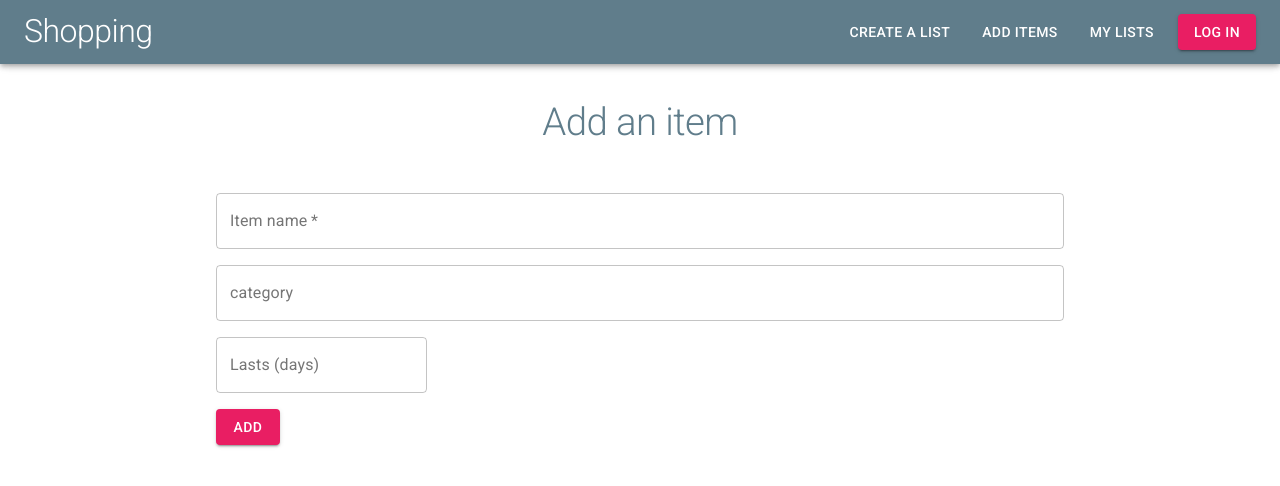
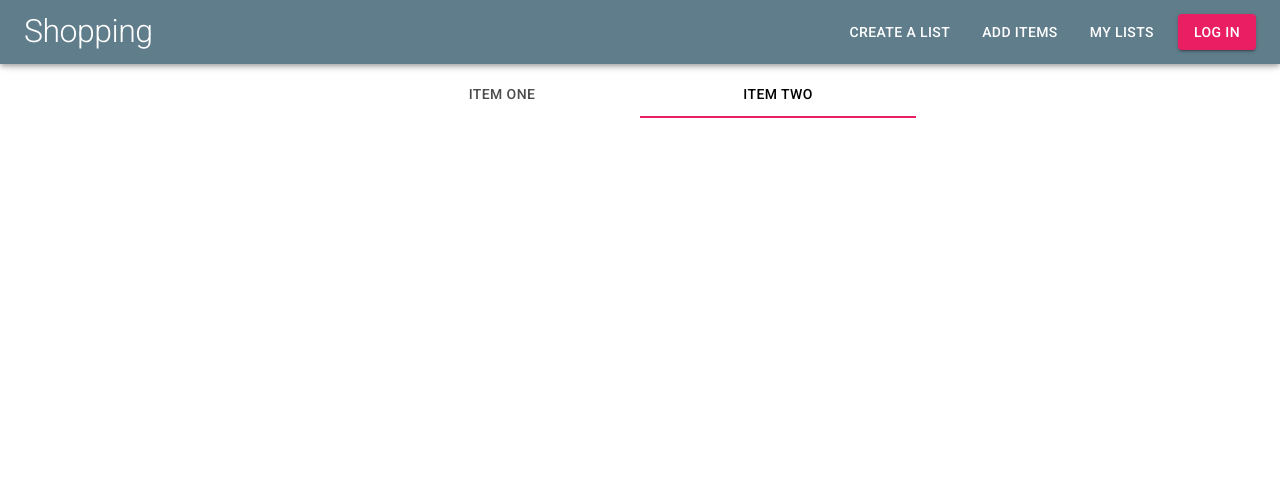
Before and after one commit to MrtnOj/Shopping-list, a React (Create React App) app: page /useritems in a window 1280 px wide. Shown: the top 486 px of the page. Built offline with nearby package versions, Linux system fonts and the light colour scheme; no server answers.

Commit message:
started work on edit page for user items and categories

```diff
--- a/src/components/App/App.tsx
+++ b/src/components/App/App.tsx
@@ -7,6 +7,7 @@ import LogIn from '../LogIn'
 import Register from '../Register'
 import MyLists from '../MyLists'
 import ListView from '../ListView'
+import UserItemsAndCategories from '../UserItemsAndCategories'
 import './App.css'
 
 function App() {
@@ -16,6 +17,7 @@ function App() {
       <Route path="/createlist" component={CreateList} />
       <Route path="/login" component={LogIn}/>
       <Route path="/register" component={Register}/>
+      <Route path="/useritems" component={UserItemsAndCategories} />
       <Route path="/mylists/:listId" component={ListView} />
       <Route path="/mylists" component={MyLists}/>
       <Route path="/" component={AddItems} />
--- /dev/null
+++ b/src/components/UserItemsAndCategories/UserItemsAndCategories.tsx
@@ -0,0 +1,35 @@
+import React from 'react'
+import Container from '@material-ui/core/Container'
+import Tabs from '@material-ui/core/Tabs'
+import Tab from '@material-ui/core/Tab'
+import List from '@material-ui/core/List'
+import ListItem from '@material-ui/core/ListItem'
+import ListItemSecondaryAction from '@material-ui/core/ListItemSecondaryAction'
+
+import { createStyles, makeStyles, Theme } from '@material-ui/core'
+
+const useStyles = makeStyles((theme: Theme) =>
+    createStyles({
+        container: {
+
+        },
+        tabs: {
+            marginTop: 70
+        }
+    })
+)
+
+const UserItemsAndCategories = () => {
+    const classes = useStyles()
+
+    return (
+        <Container component='article' maxWidth='sm' className={classes.container}>
+            <Tabs value={1} variant='fullWidth' aria-label="simple tabs example" className={classes.tabs}>
+                <Tab label="Item One" />
+                <Tab label="Item Two" />
+            </Tabs>
+        </Container>
+    )
+}
+
+export default UserItemsAndCategories
--- /dev/null
+++ b/src/components/UserItemsAndCategories/index.tsx
@@ -0,0 +1 @@
+export { default } from './UserItemsAndCategories'
```
